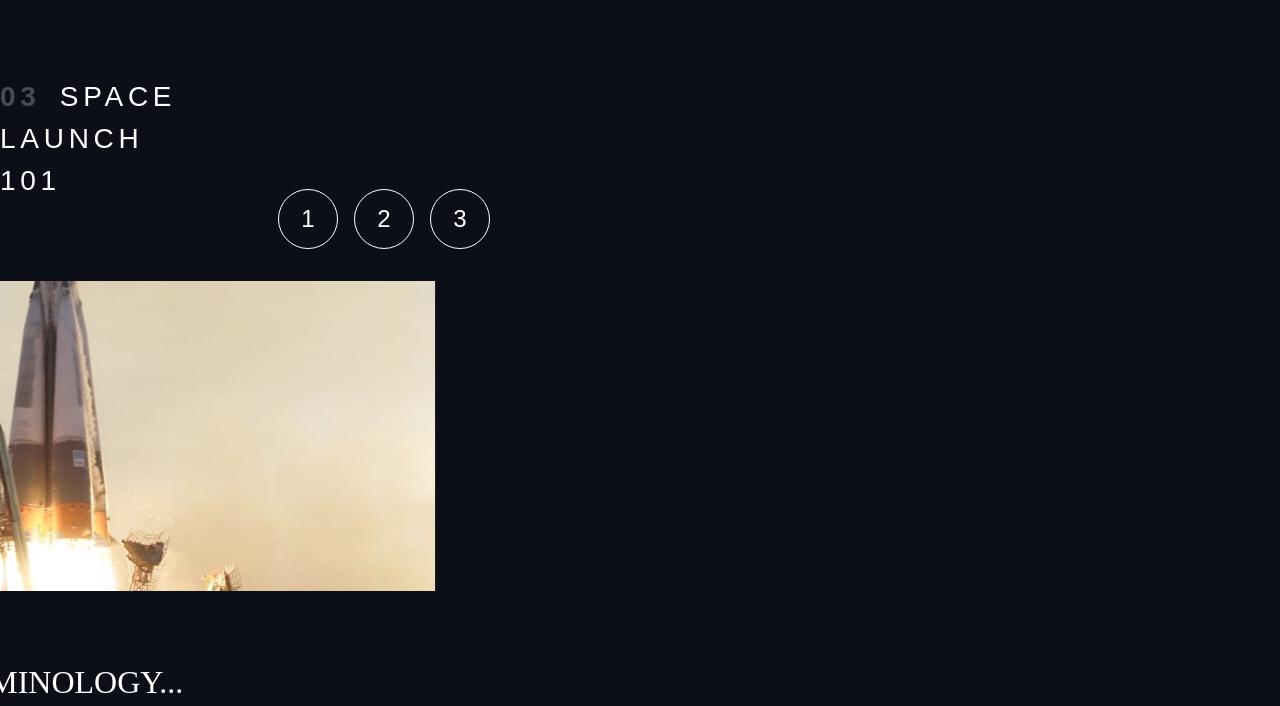
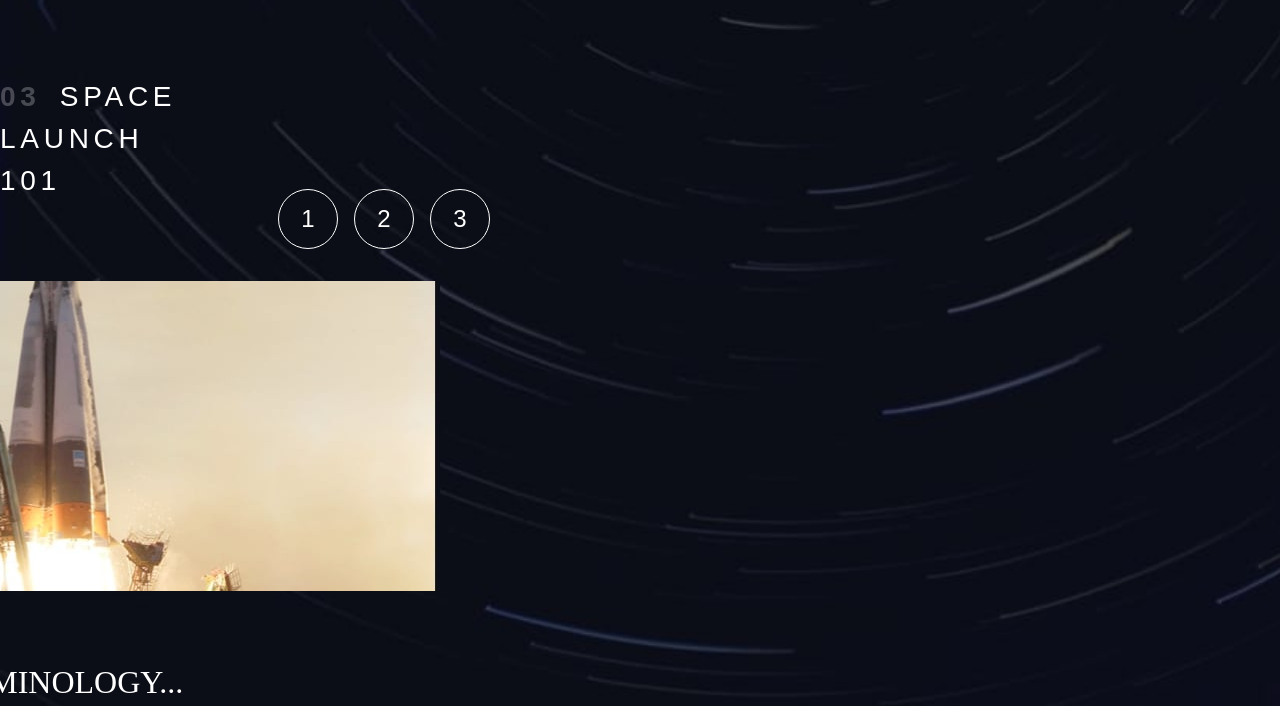
Before and after one commit to nickonyi/Space-tourism-website, a website: page technology.html in a window 1280 px wide. Shown: the part 140-846 px from the top of the page. Drawn offline with nearby package versions, Linux system fonts and the light colour scheme; a web font is replaced by a local one.

Commit message:
Space tourism website

```diff
--- a/css/style.css
+++ b/css/style.css
@@ -594,6 +594,25 @@
             background-size: cover;
         }
     }
+    /*Tech*/
+
+    .tech {
+        background: url('../assets/technology/background-technology-mobile.jpg');
+        background-size: cover;
+    }
+
+    @media(min-width:45rem) {
+        .tech {
+            background: url('../assets/technology/background-technology-tablet.jpg');
+        }
+    }
+
+    @media(min-width:64rem) {
+        .tech {
+            background: url('../assets/technology/background-technology-desktop.jpg');
+            background-size: cover;
+        }
+    }
     /*---------------*/
     /*Destination styling*/
     /*------------------*/
```
